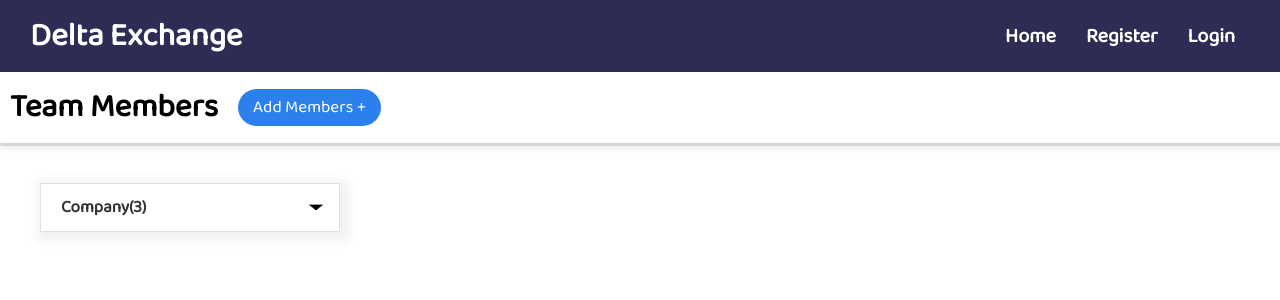
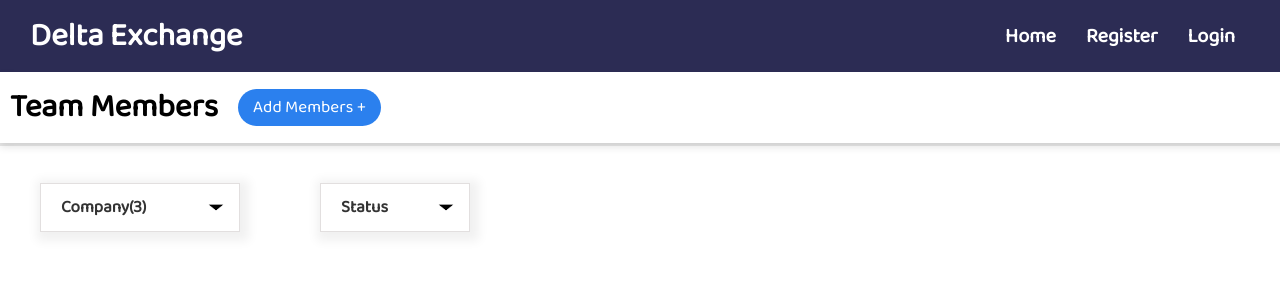
Before and after one commit to osamahannan/delta-exchange, a React (Create React App) app: page / in a window 1280 px wide. Shown: the top 300 px of the page. Built offline with nearby package versions, Linux system fonts and the light colour scheme.

Commit message:
added status filter

```diff
--- a/src/Components/Dropdown.js
+++ b/src/Components/Dropdown.js
@@ -8,6 +8,8 @@
 
     const [company, setCompany] = useState(userData);
     const [showBox, setShowBox] = useState(false);
+    const [showStatus, setShowStatus] = useState(false);
+    const [selected, setSelected] = useState("Status");
 
     useEffect(() => {
         setCompany(userData);
@@ -30,6 +32,7 @@
     }
 
     return (
+        <div className="filters">
             <div className='dropdown'>
                 <div className="dropdown-btn" onClick={() => setShowBox(!showBox)}>
                     Company({company.length})
@@ -63,6 +66,22 @@
                     </div> : ""
                 }
             </div>
+
+            <div className='dropdown status'>
+                <div className="dropdown-btn" onClick={() => setShowStatus(!showStatus)}>
+                    {selected}
+                    {showStatus ? <img src={arrowup} alt="arrowup" className='arrowup' /> : <img src={arrowdown} alt="dropdown" className='arrowdown' />}
+                </div>
+                {showStatus ?
+                    <div className="dropdown-content status-content">
+                        <div className="dropdown-item" onClick={e => { setSelected(e.target.textContent); setShowStatus(!showStatus) }}>All </div>
+                        <div className="dropdown-item" onClick={e => { setSelected(e.target.textContent); setShowStatus(!showStatus) }}>Active </div>
+                        <div className="dropdown-item" onClick={e => { setSelected(e.target.textContent); setShowStatus(!showStatus) }}>Closed </div>
+                    </div> : ""
+                }
+            </div>
+
+        </div>
     )
 }
 
--- a/src/index.css
+++ b/src/index.css
@@ -94,10 +94,19 @@
   border-radius: 32px;
 }
 
+.filters {
+  display: flex;
+}
+
 .dropdown {
-  width: 300px;
+  width: 200px;
   margin: 40px;
   position: relative;
+}
+
+.status {
+  width: 150px;
+  user-select: none;
 }
 
 .dropdown-btn {
@@ -118,24 +127,27 @@
   height: 13px;
   width: 16px;
   margin-right: 10px;
-  /* border: 1px solid red; */
 }
 
 .arrowup {
   height: 20px;
   width: 35px;
-  /* border: 1px solid blue; */
 }
 
 .dropdown-content {
   position: absolute;
   top: 110%;
+  left: 0;
   padding: 15px;
   background: #fff;
   box-shadow: 3px 3px 10px 6px rgba(0, 0, 0, 0.06);
   font-weight: 500;
   font-size: 17px;
   color: #333;
+}
+
+.status-content {
+  width: 119px;
 }
 
 .form-check {
@@ -146,6 +158,16 @@
 .check-input {
   margin-right: 10px;
   cursor: pointer;
+}
+
+.dropdown-item {
+  padding: 10px;
+  cursor: pointer;
+  transition: all 0.2s;
+}
+
+.dropdown-item:hover {
+  background: #f4f4f4;
 }
 
 /* login & register */
```
Lines whose indentation alone changed are shown as unchanged.
